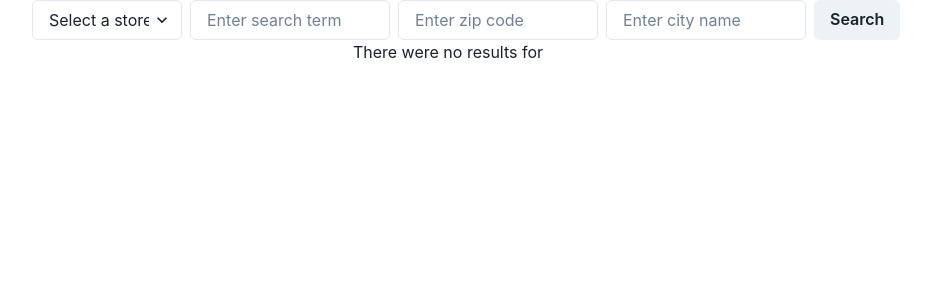
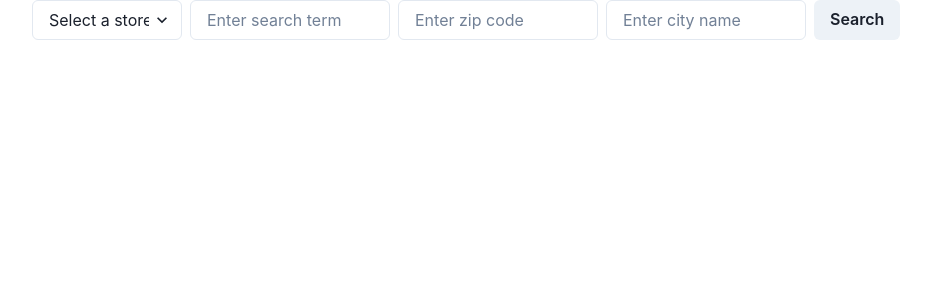
Before and after one commit to lily-smith/store-price-comparison, a React (Create React App) app: page / in a window 1280 px wide. Shown: the top 300 px of the page, without its empty margins (192-1123 px from the left). Built offline with nearby package versions, Linux system fonts and the light colour scheme.

Commit message:
Only render error message once a search has been run

```diff
--- a/src/App.tsx
+++ b/src/App.tsx
@@ -16,8 +16,10 @@ function App() {
   });
   const [isSearching, setIsSearching] = useState(false);
   const [errorMessage, setErrorMessage] = useState('');
+  const [searchRun, setSearchRun] = useState(false);
 
   const handleSearch = async () => {
+    setSearchRun(true);
     const { store, searchTerm, zipCode, city } = searchOptions;
     setErrorMessage('');
     setApiValue([]);
@@ -105,7 +107,12 @@ function App() {
                 }
               </SimpleGrid>
               :
-              <Text>{`There were no results for ${searchOptions.searchTerm}`}</Text>
+              (
+                searchRun && searchOptions.searchTerm.length > 0 ?
+                <Text>{`There were no results for ${searchOptions.searchTerm}`}</Text>
+                :
+                null
+              )
             }
           </Center>
         }
```
